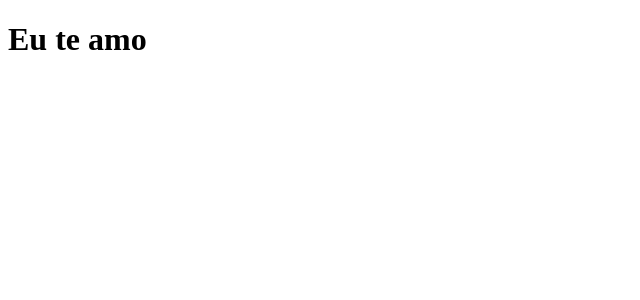
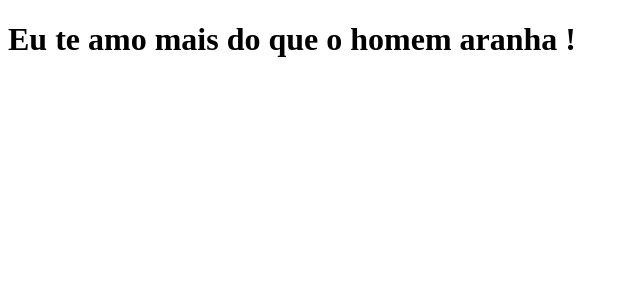
Before and after one commit to Gt-vaz/projetoTabNews, a Next.js app: page / in a window 1280 px wide. Shown: the top 300 px of the page, without its empty margins (0-640 px from the left). Built offline with nearby package versions, Linux system fonts and the light colour scheme.

Commit message:
changes the page title

```diff
--- a/pages/index.js
+++ b/pages/index.js
@@ -1,5 +1,5 @@
 function home () {
-    return <h1>Eu te amo</h1>
+    return <h1>Eu te amo mais do que o homem aranha !</h1>
 };
 
 export default home;
```
